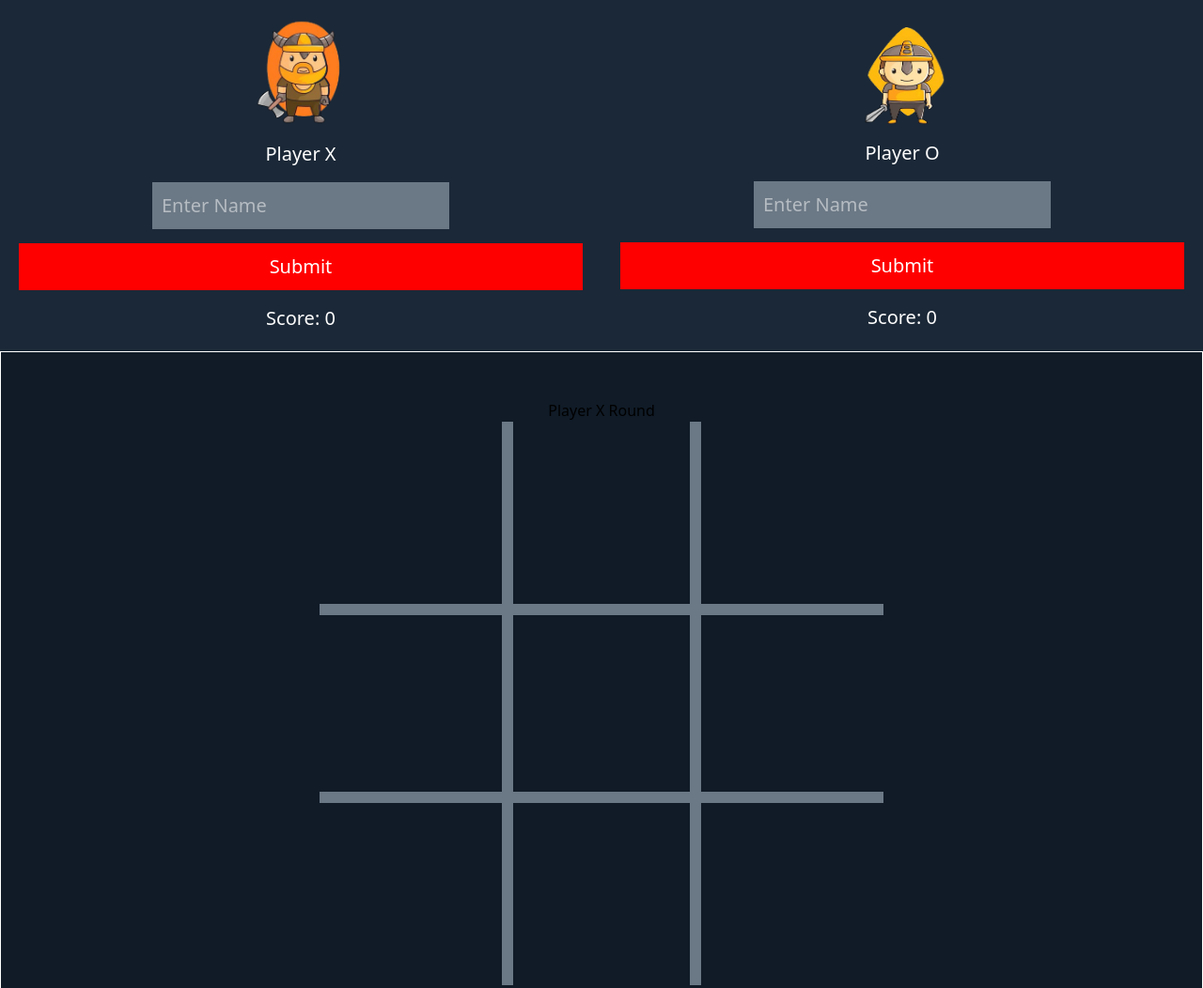
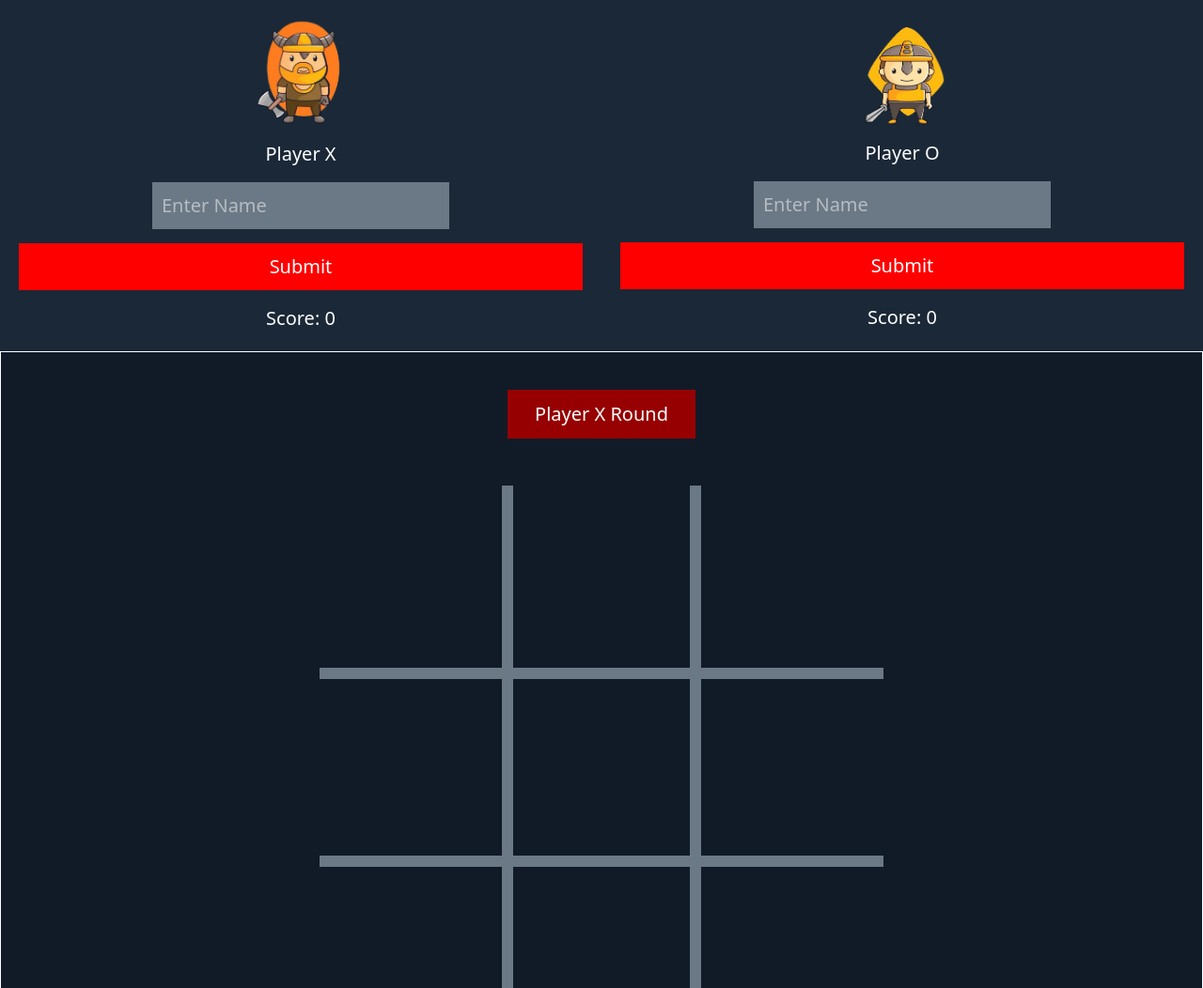
Before and after one commit to Moatazahmed156/Tic-Tak-Toe, a plain HTML site: page index.html in a window 1280 px wide. Shown: the top 1052 px of the page at 94% size. Drawn offline with nearby package versions, Linux system fonts and the light colour scheme.

Commit message:
Update style.css
Signed-off-by: Moataz Ahmed <146819341+Moatazahmed156@users.noreply.github.com>

```diff
--- a/style.css
+++ b/style.css
@@ -43,8 +43,7 @@ body {
   align-items: center;
   justify-content: center;
   border: 1px solid white;
-  padding: 50px 0;
-  margin-bottom: 202px;
+  padding: 40px 0;
 }
 .popup {
   position: fixed;
@@ -98,6 +97,16 @@ body {
   border: none;
 }
 
+.playerRound {
+  color: white;
+  font-size: 20px;
+  margin-bottom: 50px;
+  border: 1px solid #960000;
+  padding: 10px;
+  width: 200px;
+  background-color: #960000;
+  text-align: center;
+}
 .submit {
   background-color: red;
   padding: 10px;
```
